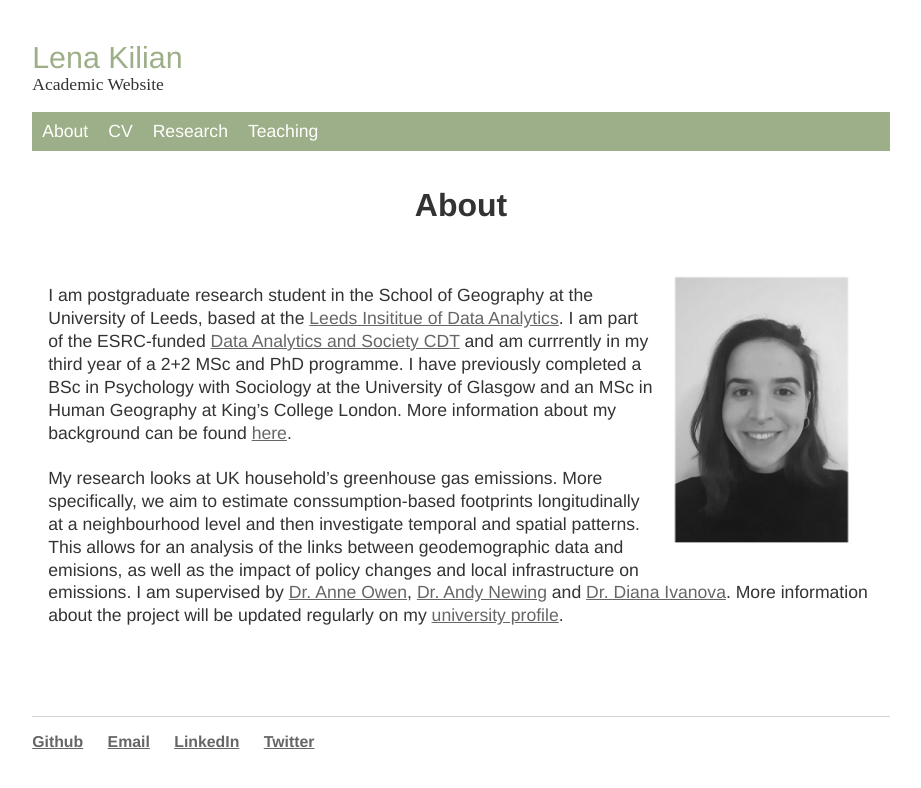
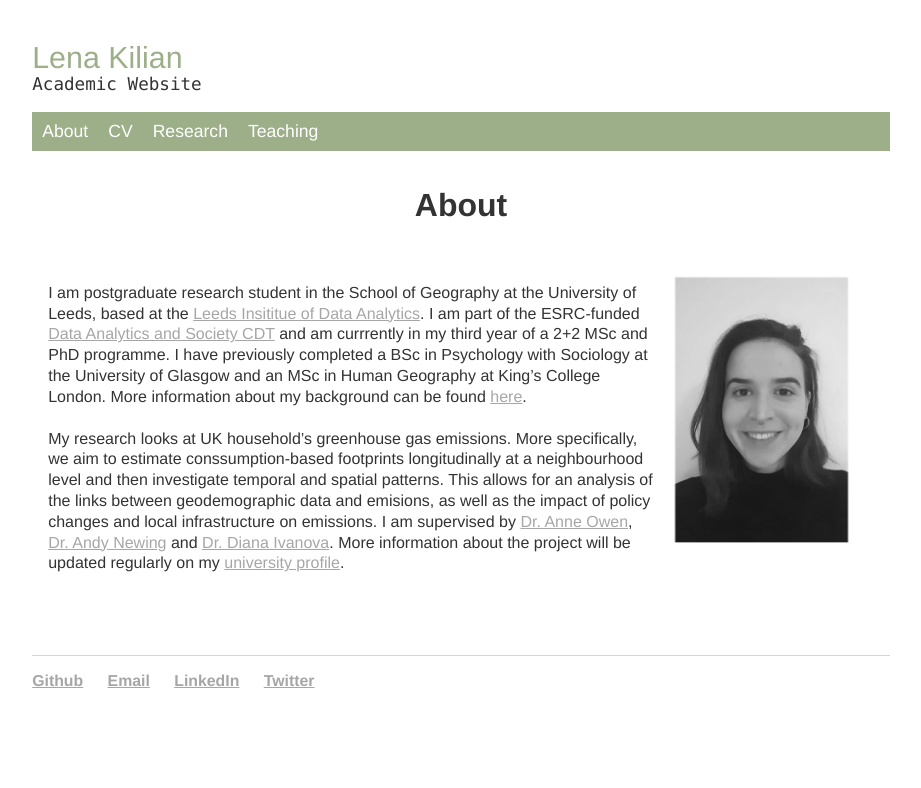
Before and after one commit to lena-kilian/lena-kilian.github.io, a Jekyll site: the page built from index.md, in a window 1280 px wide. Shown: the top 788 px of the page, without its empty margins (179-1100 px from the left). Built offline with Jekyll 4.4.1, drawn with Linux system fonts in a browser that asks for light colours; our own code applies the rules of GitHub Pages for plain Markdown files.

Commit message:
Update main.css

```diff
--- a/css/main.css
+++ b/css/main.css
@@ -5,7 +5,7 @@
 
 title {
     font-size: 1.9em;
-    font-family:'Oswald';
+    font-family: Monaco, Bitstream Vera Sans Mono, Lucida Console, Terminal;
     color: #ffbf00;
     padding: 14px 16px;
 }
@@ -14,7 +14,7 @@
 .navbar {
   overflow: hidden;
   background-color: #9CAF88;
-  font-family:'Helvetica';
+  font-family:'Helvetica Neue';
   color: #ffffff;
 }
 
@@ -83,7 +83,7 @@
 }
 
 footer ul {
-    font-family:'Helvetica';
+    font-family:'Helvetica Neue';
     padding: 0px;
     list-style: none;
     font-weight: bold;
@@ -97,17 +97,19 @@
     margin-right: 20px;
 
 }
+
 a {
-    color: #666666;
+    color: #a6a6a6;
 }
 
 a:hover {
+    text-decoration:none;
     color: #9CAF88;
 }
 
 title_main {
     font-size: 1.9em;
-    font-family:'Helvetica';
+    font-family:'Helvetica Neue';
     color: #9CAF88;
     padding: 0px 16px 0px 0px;
 }
@@ -115,7 +117,7 @@
 title_subtext {
     font-size: 1.1em;
     line-height: 1.1em;
-    font-family:'BITSTREAM VERA SANS MONO';
+    font-family: Monaco, Bitstream Vera Sans Mono, Lucida Console, Terminal;
     color: #333;
     padding: 0px 0px 0px 0px;
 }
@@ -123,7 +125,7 @@
 
 h1 {Times
     font-size: 2.3em;
-    font-family:'Helvetica';
+    font-family:'Helvetica Neue';
     color: #333;
     padding: 14px 16px;
     text-align: center;
@@ -131,22 +133,22 @@
 
 h2 {
     font-size: 1.9em;
-    font-family:'Helvetica';
+    font-family:'Helvetica Neue';
     color: #333;
     padding: 14px 16px;
 }
 
 h3 {
     font-size: 1.2em;
-    font-family:'Helvetica';
+    font-family:'Helvetica Neue';
     color: #333;
     padding: 2px 10px;
 }
 
 p {
-    font-size: 1.1em;
+    font-size: 1em;
     line-height: 1.3em;
-    font-family:'Helvetica';
+    font-family:'Helvetica Neue';
     color: #333;
     padding: 2.5px 16px;
 }
```
